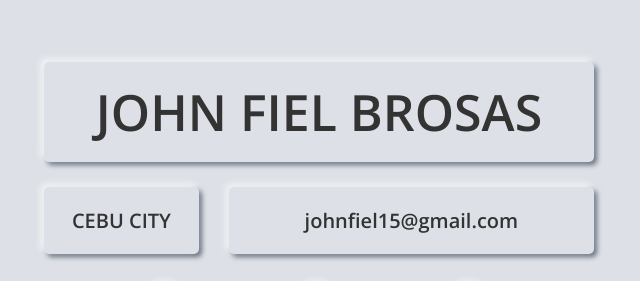
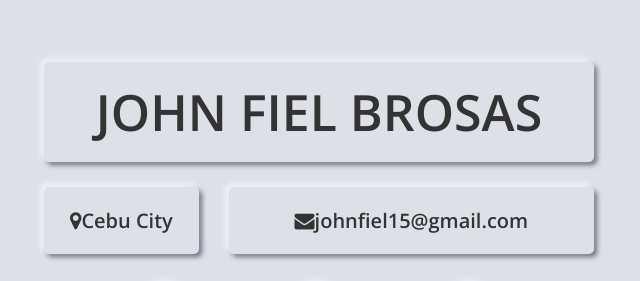
Before and after one commit to johnbrosas/test, a website: page index.html in a window 1280 px wide. Shown: the part 182-463 px from the top of the page, 321-961 px from the left. Drawn offline with nearby package versions, Linux system fonts and the light colour scheme; files that its build step writes are made by us from their sources.

Commit message:
Update index.html

```diff
--- a/index.html
+++ b/index.html
@@ -4,16 +4,22 @@
     <meta charset="UTF-8">
     <meta name="viewport" content="width=device-width, initial-scale=1.0">
     <link rel="stylesheet" href="https://cdnjs.cloudflare.com/ajax/libs/font-awesome/4.7.0/css/font-awesome.min.css">
-    <link rel="stylesheet" href="./css/main.css">
-    <title>John Fiel Brosas</title>
+    <link rel="stylesheet" href="./public/css/main.css">
+    <title>Document</title>
 </head>
 <body>
 
 <div class="container">
     <div class="neumorphism-1 text">JOHN FIEL BROSAS</div>
     <div class="wrapper">
-      <div class="neumorphism-2 mr-30">CEBU CITY</div>
-      <div class="neumorphism-2">johnfiel15@gmail.com</div>
+      <div class="neumorphism-2 mr-30">
+        <i class="fa fa-map-marker" aria-hidden="true"></i>
+            <div>Cebu City</div>
+        </div>
+      <div class="neumorphism-2">
+        <i class="fa fa-envelope" aria-hidden="true"></i>
+        <div>johnfiel15@gmail.com</div>
+    </div>
     </div>
     <div class="wrapper-1 flex-center">
         <a href="https://facebook.com/johnfiel.brosas">
```
